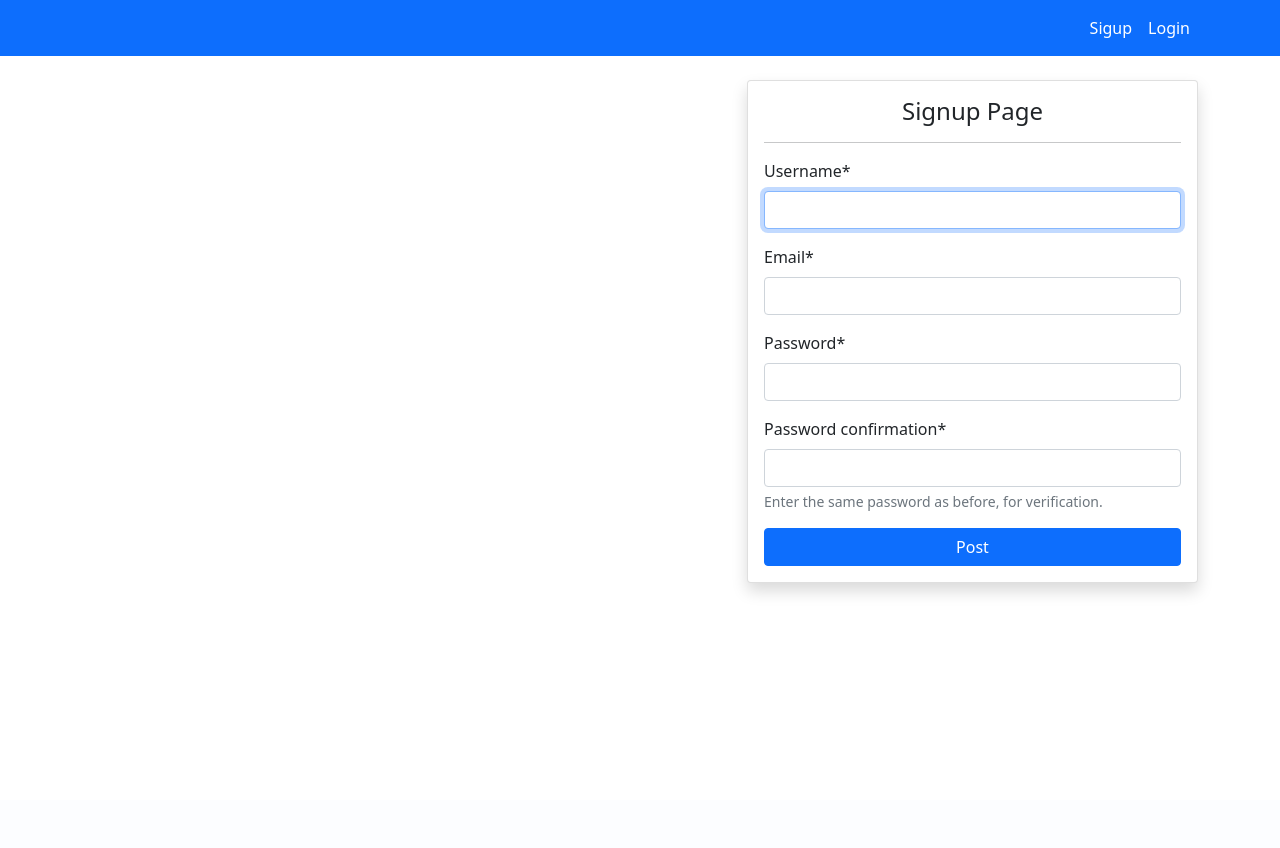
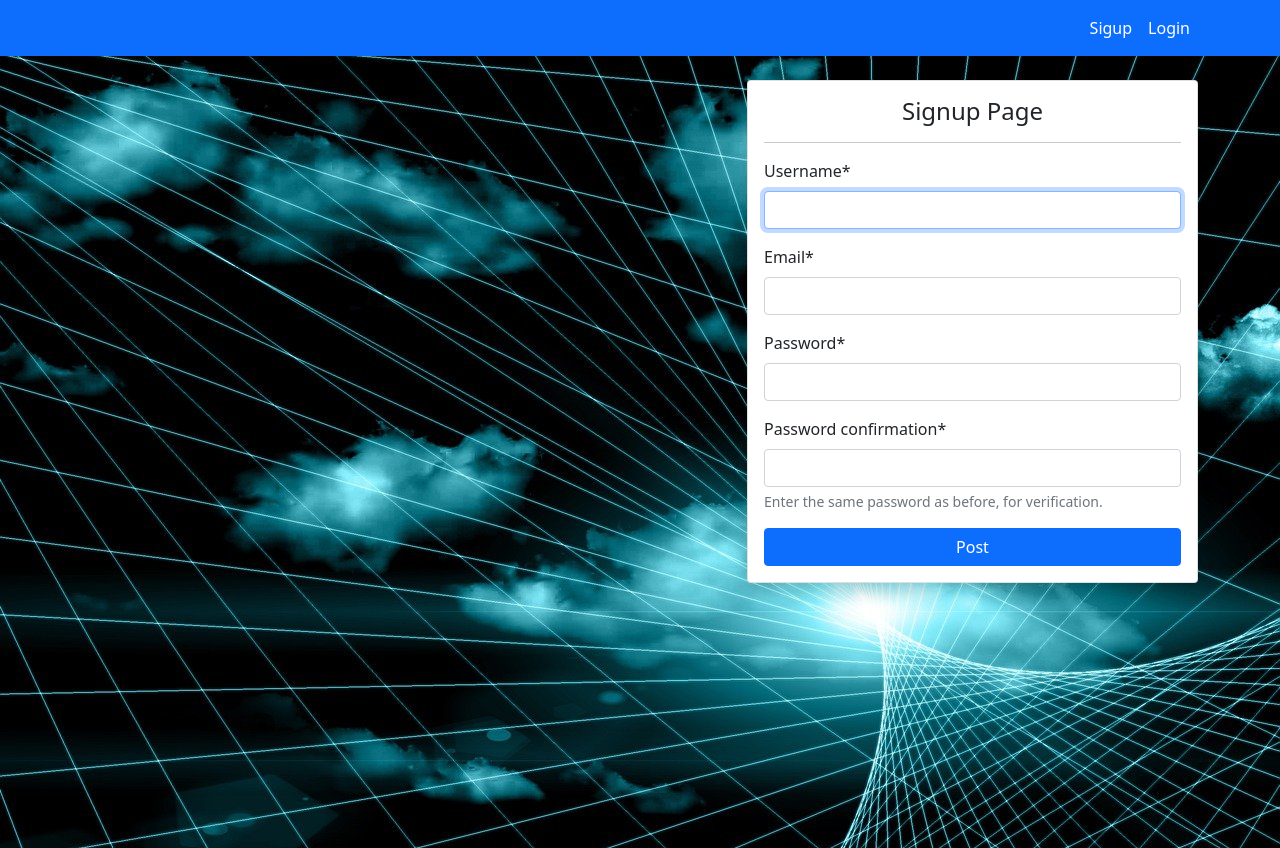
Before and after one commit to SaberHardy/postsubscribers, a Django app: page /sigup/ in a window 1280 px wide. Before the commit the page ends 594 px from the top, so only its background shows below. Run offline with Django 4.2, Linux system fonts and the light colour scheme; some libraries are stand-ins or nearby versions.

Commit message:
style background logout and signup

```diff
--- /dev/null
+++ b/static/css/style.css
@@ -0,0 +1,7 @@
+.cover {
+    background: url('/static/images/cover.jpeg') !important;
+    background-position: center;
+    background-size: cover;
+    height: 100vh;
+
+}
--- a/templates/partials/base.html
+++ b/templates/partials/base.html
@@ -15,7 +15,7 @@
           integrity="sha384-EVSTQN3/azprG1Anm3QDgpJLIm9Nao0Yz1ztcQTwFspd3yD65VohhpuuCOmLASjC" crossorigin="anonymous">
 
     <!--Custom CSS-->
-    {#    <link rel="stylesheet" href="{% static '/style.css' %}">#}
+        <link rel="stylesheet" href="{% static 'css/style.css' %}">
 
     <title>{% block title %}{% endblock %}</title>
 </head>
--- a/templates/users/login.html
+++ b/templates/users/login.html
@@ -2,6 +2,7 @@
 {% load crispy_forms_tags %}
 {% block title %}Login{% endblock %}
 {% block content %}
+    <div class="cover">
         <div class="container">
             <div class="row mt-5 pt-3">
                 <div class="col-md-5 offset-md-7">
@@ -26,4 +27,5 @@
                 </div>
             </div>
         </div>
+    </div>
 {% endblock %}
--- a/templates/users/signup.html
+++ b/templates/users/signup.html
@@ -2,6 +2,7 @@
 {% load crispy_forms_tags %}
 {% block title %}SignUp{% endblock %}
 {% block content %}
+    <div class="cover">
         <div class="container">
             <div class="row mt-5 pt-3">
                 <div class="col-md-5 offset-md-7">
@@ -19,4 +20,5 @@
                 </div>
             </div>
         </div>
+    </div>
 {% endblock %}
```
Also changed, not shown: media/default.png (added), static/images/cover.jpeg (added). Lines whose indentation alone changed are shown as unchanged.
